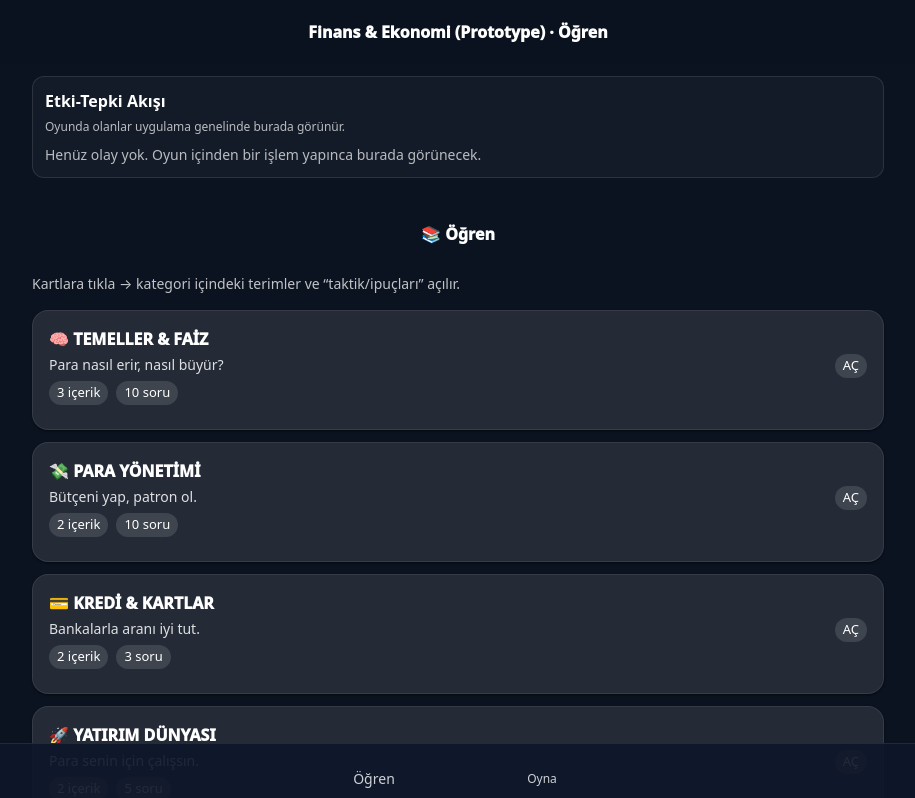
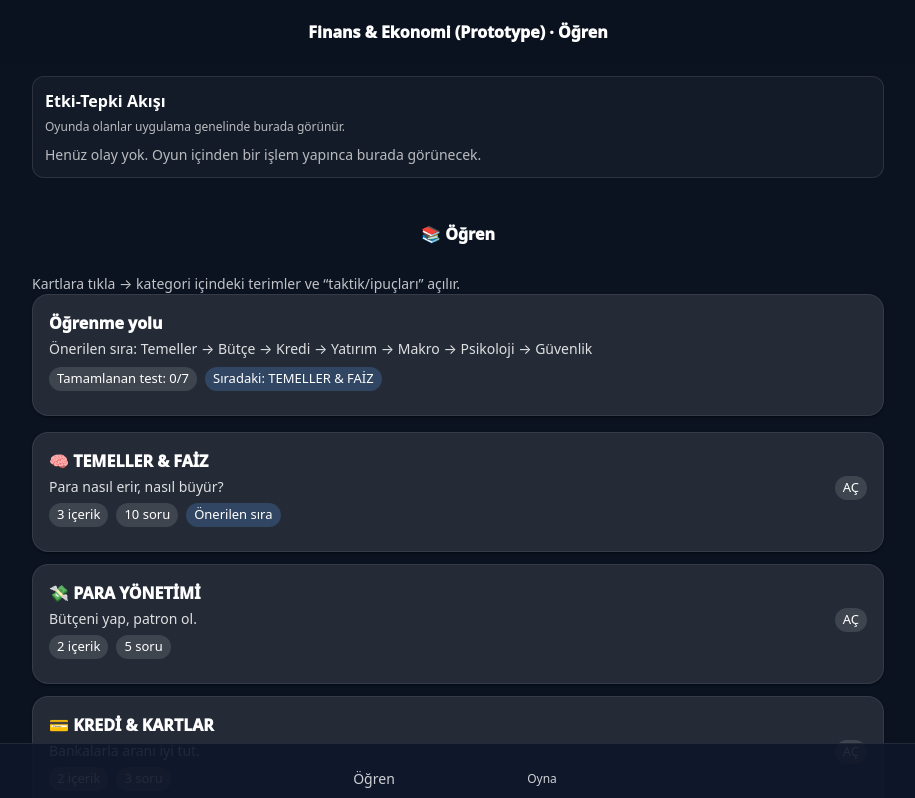
Before and after one commit to ege-kilavuz/economy-lab, a React (Vite) app: page / in a window 1280 px wide. Shown: the top 798 px of the page, without its empty margins (182-1097 px from the left). Built offline with nearby package versions, Linux system fonts and the light colour scheme; some icons are missing.

Commit message:
economy-lab: batch 2 learning flow

```diff
--- a/src/LearnScreen.tsx
+++ b/src/LearnScreen.tsx
@@ -14,7 +14,7 @@ import {
 import ArrowBackRounded from '@mui/icons-material/ArrowBackRounded';
 
 import { LEARN_CATEGORIES } from './learn/content';
-import type { LearnCategory } from './learn/content';
+import type { LearnCategory, LearnCategoryId } from './learn/content';
 
 function buildItemIndex() {
   const map = new Map<string, { title: string; categoryId: string; categoryTitle: string }>();
@@ -69,9 +69,15 @@ function shuffleArray<T>(array: T[]): T[] {
   return out;
 }
 
+const LEARNING_PATH: LearnCategoryId[] = ['basics', 'budget', 'credit', 'investing', 'macro', 'psychology', 'safety'];
+
 export function LearnScreen() {
   const [view, setView] = React.useState<LearnView>({ kind: 'list' });
+  const [completedQuizIds, setCompletedQuizIds] = React.useState<LearnCategoryId[]>([]);
   const itemIndex = React.useMemo(() => buildItemIndex(), []);
+  const completedSet = React.useMemo(() => new Set(completedQuizIds), [completedQuizIds]);
+  const nextRecommendedId = LEARNING_PATH.find((id) => !completedSet.has(id));
+  const nextRecommended = nextRecommendedId ? categoryById(nextRecommendedId) : undefined;
 
   // Scroll to a focused item when we jump from quiz recommendations.
   // Must be top-level (hooks can't be conditional).
@@ -179,6 +185,22 @@ export function LearnScreen() {
               İpucu: Eksik kaldığın terimlere geri dönüp tekrar dene.
             </Typography>
           )}
+
+          <Box sx={{ mt: 2 }}>
+            <GlassCard>
+              <CardContent
+                onClick={() => {
+                  if (nextRecommended) setView({ kind: 'category', category: nextRecommended });
+                }}
+                sx={{ cursor: nextRecommended ? 'pointer' : 'default' }}
+              >
+                <Typography fontWeight={900}>🎯 Sıradaki öneri</Typography>
+                <Typography variant="body2" sx={{ mt: 0.5, opacity: 0.85 }}>
+                  {nextRecommended ? `${nextRecommended.icon} ${nextRecommended.title} ile öğrenme akışına devam et.` : 'Temel öğrenme yolunu bitirdin. İstersen tekrar testi çözebilirsin.'}
+                </Typography>
+              </CardContent>
+            </GlassCard>
+          </Box>
         </Box>
       );
     }
@@ -252,6 +274,7 @@ export function LearnScreen() {
                       const nextIndex = view.index + 1;
                       if (nextIndex >= view.total) {
                         // End of quiz
+                        setCompletedQuizIds((prev) => (prev.includes(c.id) ? prev : [...prev, c.id]));
                         setView({
                           ...view,
                           index: nextIndex,
@@ -420,6 +443,23 @@ export function LearnScreen() {
         Kartlara tıkla → kategori içindeki terimler ve “taktik/ipuçları” açılır.
       </Typography>
 
+      <GlassCard>
+        <CardContent>
+          <Typography fontWeight={950}>Öğrenme yolu</Typography>
+          <Typography variant="body2" sx={{ mt: 0.5, opacity: 0.85 }}>
+            Önerilen sıra: Temeller → Bütçe → Kredi → Yatırım → Makro → Psikoloji → Güvenlik
+          </Typography>
+          <Stack direction="row" spacing={1} flexWrap="wrap" useFlexGap sx={{ mt: 1 }}>
+            <Chip size="small" label={`Tamamlanan test: ${completedQuizIds.length}/${LEARNING_PATH.length}`} sx={{ bgcolor: 'rgba(255,255,255,0.12)', color: 'white' }} />
+            {nextRecommended ? (
+              <Chip size="small" label={`Sıradaki: ${nextRecommended.title}`} sx={{ bgcolor: 'rgba(96,165,250,0.22)', color: 'white' }} />
+            ) : (
+              <Chip size="small" label="Ana öğrenme yolu tamamlandı" sx={{ bgcolor: 'rgba(34,197,94,0.2)', color: 'white' }} />
+            )}
+          </Stack>
+        </CardContent>
+      </GlassCard>
+
       <Stack spacing={1.5} sx={{ mt: 2 }}>
         {LEARN_CATEGORIES.map((c) => (
           <GlassCard key={c.id}>
@@ -438,9 +478,11 @@ export function LearnScreen() {
                   <Stack direction="row" spacing={1} sx={{ mt: 0.75 }}>
                     <Chip size="small" label={`${c.items.length} içerik`} sx={{ bgcolor: 'rgba(255,255,255,0.12)', color: 'white' }} />
                     <Chip size="small" label={`${c.quiz.length} soru`} sx={{ bgcolor: 'rgba(255,255,255,0.12)', color: 'white' }} />
+                    {completedSet.has(c.id) ? <Chip size="small" label="Test tamam" sx={{ bgcolor: 'rgba(34,197,94,0.2)', color: 'white' }} /> : null}
+                    {nextRecommendedId === c.id ? <Chip size="small" label="Önerilen sıra" sx={{ bgcolor: 'rgba(96,165,250,0.22)', color: 'white' }} /> : null}
                   </Stack>
                 </Box>
-                <Chip size="small" label="AÇ" sx={{ bgcolor: 'rgba(255,255,255,0.12)', color: 'white' }} />
+                <Chip size="small" label={completedSet.has(c.id) ? 'TEKRAR AÇ' : 'AÇ'} sx={{ bgcolor: 'rgba(255,255,255,0.12)', color: 'white' }} />
               </Stack>
             </CardContent>
           </GlassCard>
--- a/src/learn/content.ts
+++ b/src/learn/content.ts
@@ -97,6 +97,17 @@ function generateInvestingQuiz(): LearnQuestion[] {
   return pool.map(shuffleChoices);
 }
 
+function generateBudgetQuiz(): LearnQuestion[] {
+  const pool: LearnQuestion[] = [
+    { id: 'bu1', q: 'Acil durum fonunun temel amacı nedir?', choices: ['Daha çok alışveriş yapmak', 'Beklenmedik masrafta borca girmemek', 'Vergi ödememek', 'Kur farkı kovalamak'], correctIndex: 1, explain: 'Acil fon, şok giderlerde güvenlik yastığıdır.' },
+    { id: 'bu2', q: '50/30/20 kuralındaki %20 genelde ne içindir?', choices: ['Sadece tatil', 'Birikim ve borç kapatma', 'Sadece kira', 'Kripto al-sat'], correctIndex: 1, explain: 'Gelecek payı genelde birikim + borç azaltma içindir.' },
+    { id: 'bu3', q: 'Bütçe yaparken ilk sıraya genelde ne yazılır?', choices: ['Lüks harcamalar', 'Temel ihtiyaçlar', 'Sosyal medya abonelikleri', 'Hediyeler'], correctIndex: 1, explain: 'Kira, gıda, ulaşım gibi temel ihtiyaçlar önce gelir.' },
+    { id: 'bu4', q: 'Beklenmedik 8.000 TL masraf çıktıysa en sağlıklı ilk kaynak hangisi olabilir?', choices: ['Yeni kredi çekmek', 'Acil durum fonu', 'Asgari ödeme', 'Arkadaş gazı'], correctIndex: 1, explain: 'Acil fon bu tip şoklar içindir.' },
+    { id: 'bu5', q: 'Bütçede “istekler” bölümü neyi kapsar?', choices: ['Kira ve faturalar', 'Eğlence ve keyfi harcamalar', 'Vergi ve sigorta', 'Borç faizi'], correctIndex: 1, explain: 'İstekler, ertelenebilir/keyfi harcamalardır.' },
+  ];
+  return pool.map(shuffleChoices);
+}
+
 function generateCreditQuiz(): LearnQuestion[] {
   const pool: LearnQuestion[] = [
     { id: 'c1', q: 'Asgari ödeme hakkında hangisi doğru?', choices: ['Borcu bitirir', 'Borcu uzatır ve faizi artırır', 'Sadece zenginlere özeldir', 'Hediye kazandırır'], correctIndex: 1, explain: 'Asgari ödeme borcu bitirmez.' },
@@ -114,11 +125,22 @@ function generateMacroQuiz(): LearnQuestion[] {
   return pool.map(shuffleChoices);
 }
 
-function generatePsychSafetyQuiz(): LearnQuestion[] {
+function generatePsychologyQuiz(): LearnQuestion[] {
   const pool: LearnQuestion[] = [
-    { id: 'p1', q: 'FOMO yaşayan biri ne yapar?', choices: ['Sakin analiz yapar', 'Herkes kazanıyor diye acele alım yapar', 'Zararına hemen satar', 'Hiçbir şey yapmaz'], correctIndex: 1, explain: 'Fırsatı kaçırma korkusu hataya sürükler.' },
-    { id: 'p2', q: 'Sahte banka linkine tıklamak neye yol açabilir?', choices: ['Hediye kazanmak', 'Şifrelerin çalınması', 'İnternetin hızlanması', 'Telefon güncellemesi'], correctIndex: 1, explain: 'Oltalama ile hesap ele geçirilebilir.' },
-    { id: 'p3', q: 'Zarardaki pozisyonu “belki çıkar” diye bekletmek hangi hatadır?', choices: ['Analitik düşünme', 'Kayıptan kaçınma', 'Stratejik deha', 'Şans faktörü'], correctIndex: 1, explain: 'Zararı kabullenmemek kaybı büyütebilir.' },
+    { id: 'ps1', q: 'FOMO yaşayan biri en çok hangi riski alır?', choices: ['Planlı hareket etme', 'Aceleyle yüksekten alma', 'Daha düşük komisyon ödeme', 'Nakit biriktirme'], correctIndex: 1, explain: 'FOMO, plansız ve pahalı girişe yol açabilir.' },
+    { id: 'ps2', q: 'Kayıptan kaçınma hangi davranışta görülür?', choices: ['Zarar kesip plana dönmek', 'Zarardaki pozisyonu “belki döner” diye sonsuza dek tutmak', 'Portföyü çeşitlendirmek', 'Acil fon ayırmak'], correctIndex: 1, explain: 'Zararı kabullenmeyi ertelemek, kayıptan kaçınmadır.' },
+    { id: 'ps3', q: 'Yatırımda yoğun heyecan hissediyorsan en sağlıklı kısa aksiyon ne olabilir?', choices: ['Hemen tüm parayla girmek', '24 saat bekleyip planı tekrar okumak', 'Daha fazla borçlanmak', 'Sosyal medyayı referans almak'], correctIndex: 1, explain: 'Kısa bekleme, duygusal kararı filtreler.' },
+    { id: 'ps4', q: 'Başkasının kazancını görünce stratejiyi bozmak hangi probleme yakındır?', choices: ['Disiplin', 'Sürü psikolojisi', 'Likidite', 'Bileşik getiri'], correctIndex: 1, explain: 'Başkalarını kör taklit etmek sürü psikolojisidir.' },
+  ];
+  return pool.map(shuffleChoices);
+}
+
+function generateSafetyQuiz(): LearnQuestion[] {
+  const pool: LearnQuestion[] = [
+    { id: 'sf1', q: 'Mesajla gelen banka linkinde en güvenli ilk adım nedir?', choices: ['Hemen tıklamak', 'Resmî uygulamadan doğrulamak', 'Şifreyi denemek', 'Linki arkadaşlara atmak'], correctIndex: 1, explain: 'Resmî kanal dışında şifre girilmez.' },
+    { id: 'sf2', q: '2FA neden önemlidir?', choices: ['Telefonu hızlandırır', 'Şifre çalınsa bile ek koruma sağlar', 'Komisyonu düşürür', 'Faizi azaltır'], correctIndex: 1, explain: 'İkinci doğrulama hesabı korur.' },
+    { id: 'sf3', q: 'Dolandırıcılıkta en sık kullanılan baskı tekniği nedir?', choices: ['Sakin açıklama', 'Aciliyet ve panik yaratma', 'Detaylı sözleşme', 'Uzun bekleme süresi'], correctIndex: 1, explain: 'Panik yaratıp düşünmeden hareket ettirmeye çalışırlar.' },
+    { id: 'sf4', q: 'Resmî kurumlar mesajla genelde ne istemez?', choices: ['Şifre/OTP kodu', 'Randevu teyidi', 'Bildirim okundu bilgisi', 'Çalışma saati bilgisi'], correctIndex: 0, explain: 'Şifre ve doğrulama kodu paylaşılmaz.' },
   ];
   return pool.map(shuffleChoices);
 }
@@ -214,7 +236,7 @@ export const LEARN_CATEGORIES: LearnCategory[] = [
         ],
       },
     ],
-    quiz: generateBasicsQuiz(), // Can be improved
+    quiz: generateBudgetQuiz(),
   },
   {
     id: 'credit',
@@ -431,7 +453,7 @@ export const LEARN_CATEGORIES: LearnCategory[] = [
         ],
       },
     ],
-    quiz: generatePsychSafetyQuiz(),
+    quiz: generatePsychologyQuiz(),
   },
   {
     id: 'safety',
@@ -454,6 +476,6 @@ export const LEARN_CATEGORIES: LearnCategory[] = [
         tips: ['Resmî kurumlar mesajla şifre istemez.'],
       },
     ],
-    quiz: generatePsychSafetyQuiz(),
+    quiz: generateSafetyQuiz(),
   },
 ];
```
Also changed, not shown: 1 other file (tests, documents, lock files or other folders).
